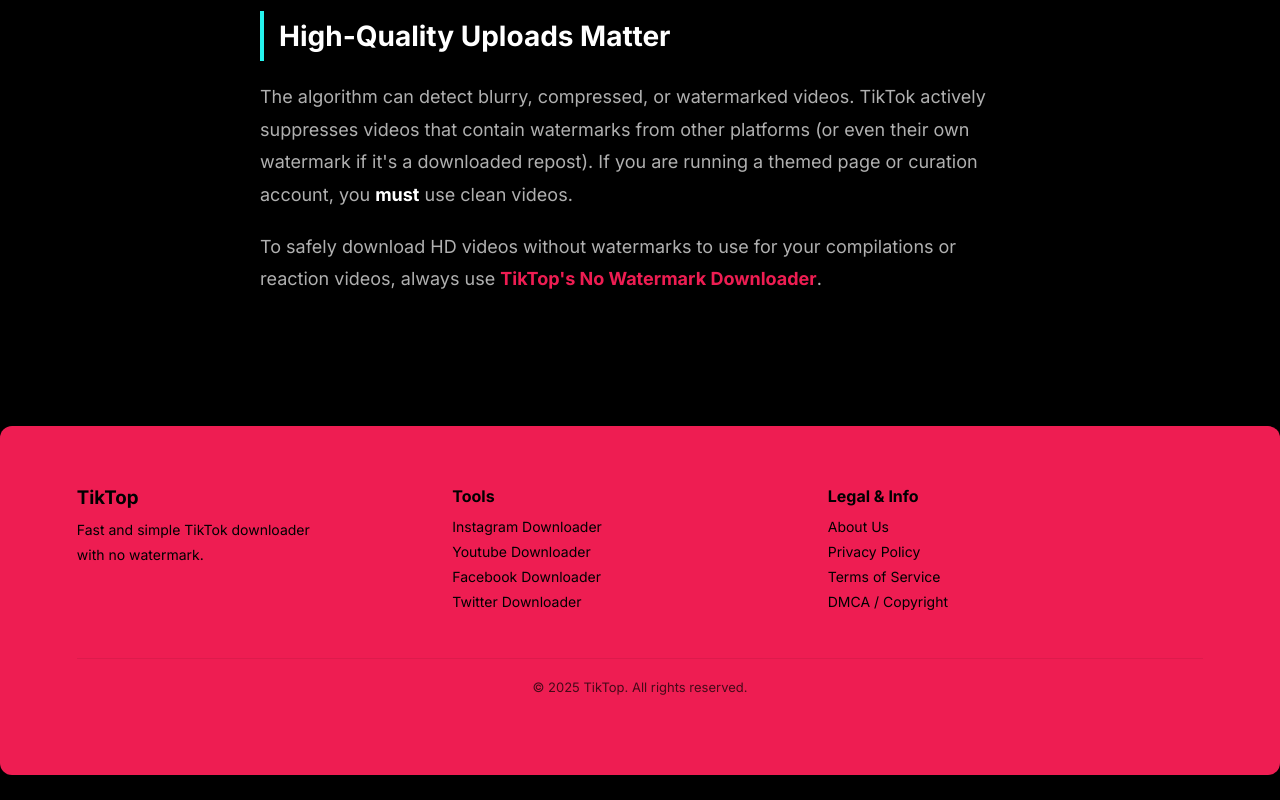
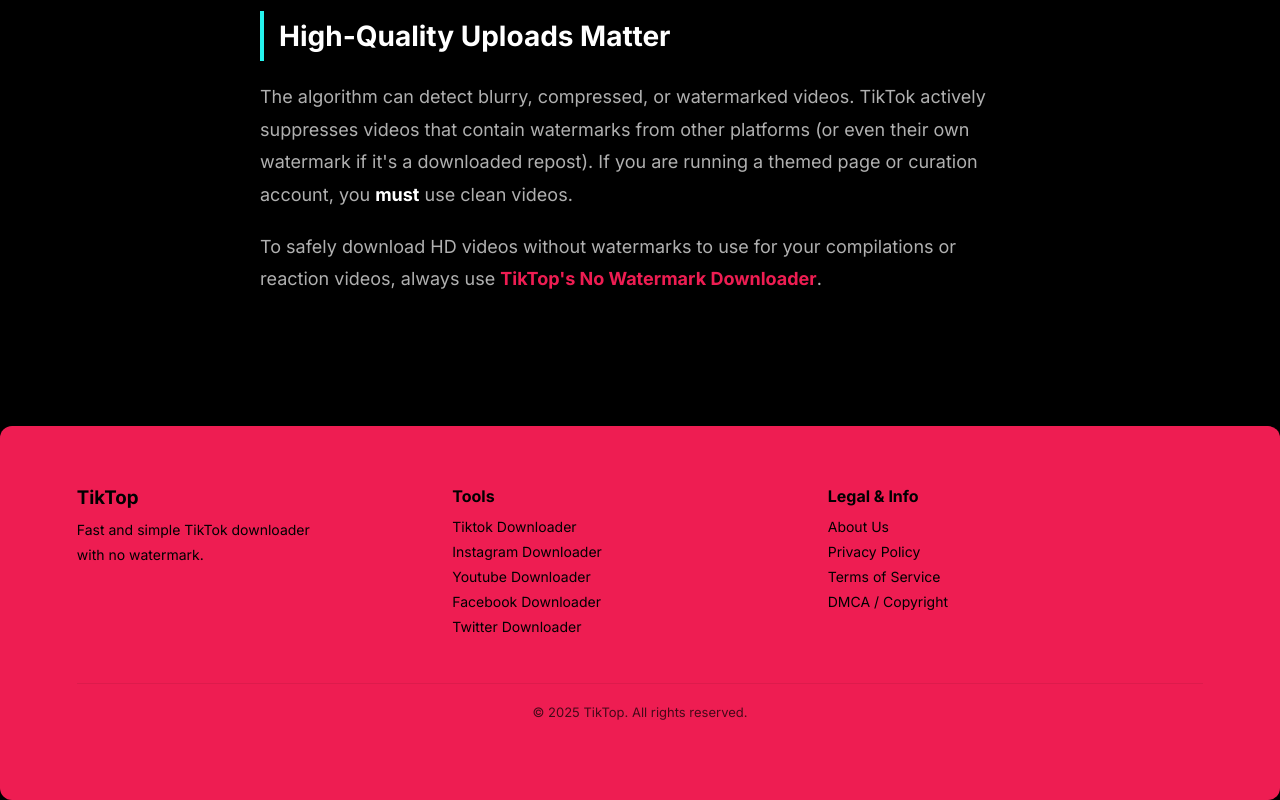
Before and after one commit to socialboosthub/Tiktop, a website: page public/blog-tiktok-algorithm-secrets.html in a window 1280 px wide. Shown: the part 2349-3149 px from the top of the page. Before the commit the page ends 3124 px from the top, so only its background shows below. Drawn offline with Linux system fonts and the light colour scheme.

Commit message:
Add links to various social media downloaders

```diff
--- a/public/blog-tiktok-algorithm-secrets.html
+++ b/public/blog-tiktok-algorithm-secrets.html
@@ -251,6 +251,7 @@
       </div>
       <div>
         <h4>Tools</h4>
+        <a href="./index.html">Tiktok Downloader</a>
         <a href="./instagram.html">Instagram Downloader</a>
         <a href="./youtube.html">Youtube Downloader</a>
         <a href="./facebook.html">Facebook Downloader</a>
```
